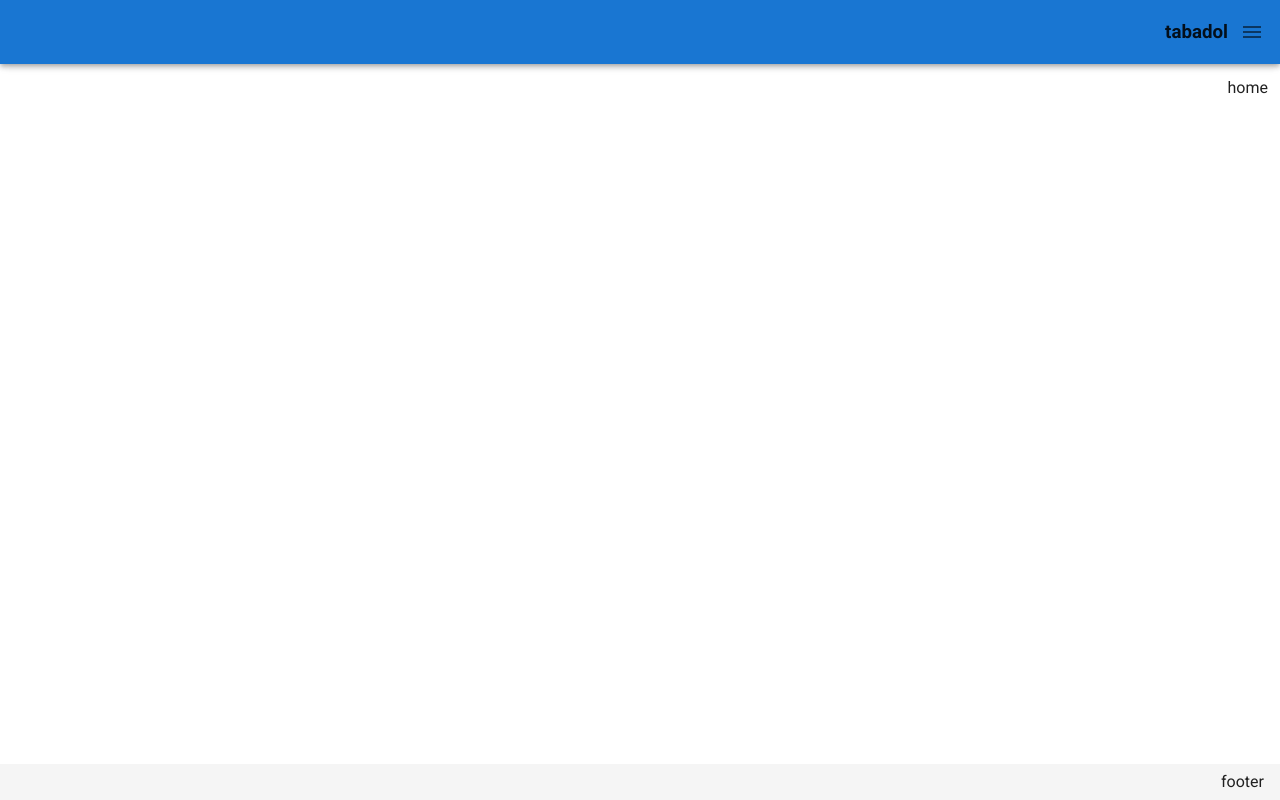
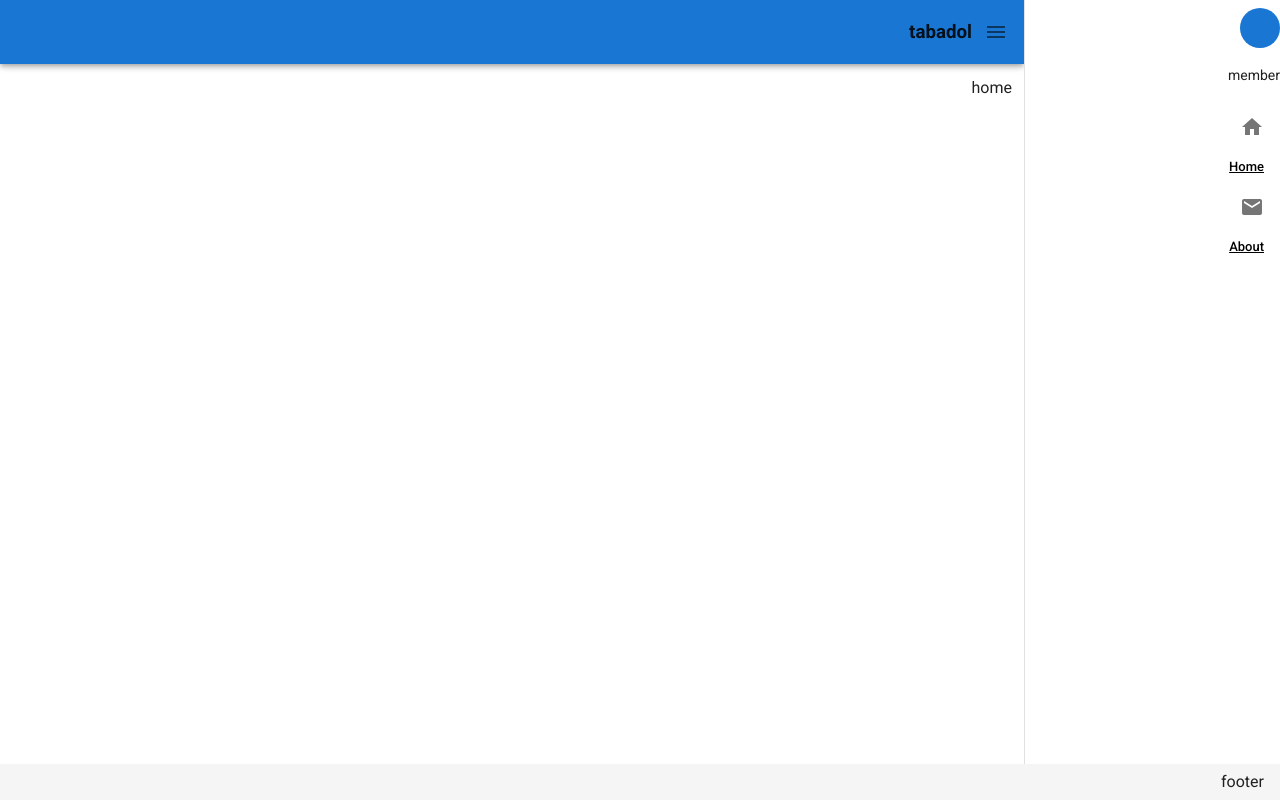
Before and after one commit to nargespms/tabadolKetab, a Vue app: page / in a window 1280 px wide. Built offline with nearby package versions, Linux system fonts and the light colour scheme.

Commit message:
edit rightmenu

```diff
--- a/src/App.vue
+++ b/src/App.vue
@@ -1,12 +1,7 @@
 <template>
   <v-app>
     <div>
-      <mainHeader @changeDraw="changeDraw" :drawer="drawer" />
-      <mainRightMenu
-        :drawer="drawer"
-        :state="drawer"
-        @changeState="changeState"
-      />
+      <mainHeader @changeDraw="changeDraw" />
     </div>
 
     <v-main>
@@ -21,14 +16,12 @@
 <script>
 import mainFooter from './components/structure/mainFooter.vue';
 import mainHeader from './components/structure/mainHeader.vue';
-import mainRightMenu from './components/structure/mainRightMenu.vue';
 
 export default {
   name: 'App',
   components: {
     mainFooter,
     mainHeader,
-    mainRightMenu,
   },
   data() {
     return {
@@ -40,9 +33,6 @@ export default {
     changeDraw(value) {
       this.drawer = value;
     },
-    changeState(value) {
-      this.drawer = value;
-    },
   },
 };
 </script>
--- a/src/components/structure/mainHeader.vue
+++ b/src/components/structure/mainHeader.vue
@@ -4,16 +4,25 @@
       <v-app-bar-nav-icon @click="changeDrawer"></v-app-bar-nav-icon>
       <h3>tabadol</h3>
     </v-app-bar>
+    <mainRightMenu
+      :drawer="drawer"
+      :state="drawer"
+      @changeState="changeState"
+    />
   </div>
 </template>
 
 <script>
+import mainRightMenu from '../structure/mainRightMenu.vue';
+
 export default {
   name: 'mainHeader',
-  components: {},
+  components: {
+    mainRightMenu,
+  },
   data() {
     return {
-      drawer: false,
+      drawer: true,
     };
   },
   methods: {
@@ -21,6 +30,9 @@ export default {
       this.drawer = !this.drawer;
       this.$emit('changeDraw', this.drawer);
     },
+    changeState(value) {
+      console.log(value);
+    },
   },
 };
 </script>
```
